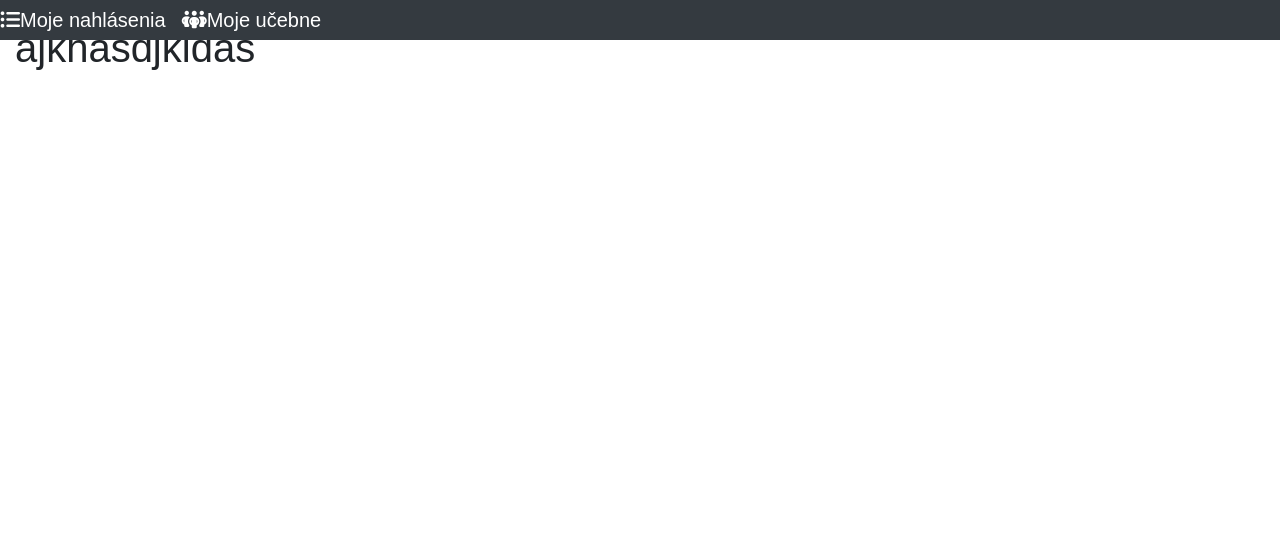
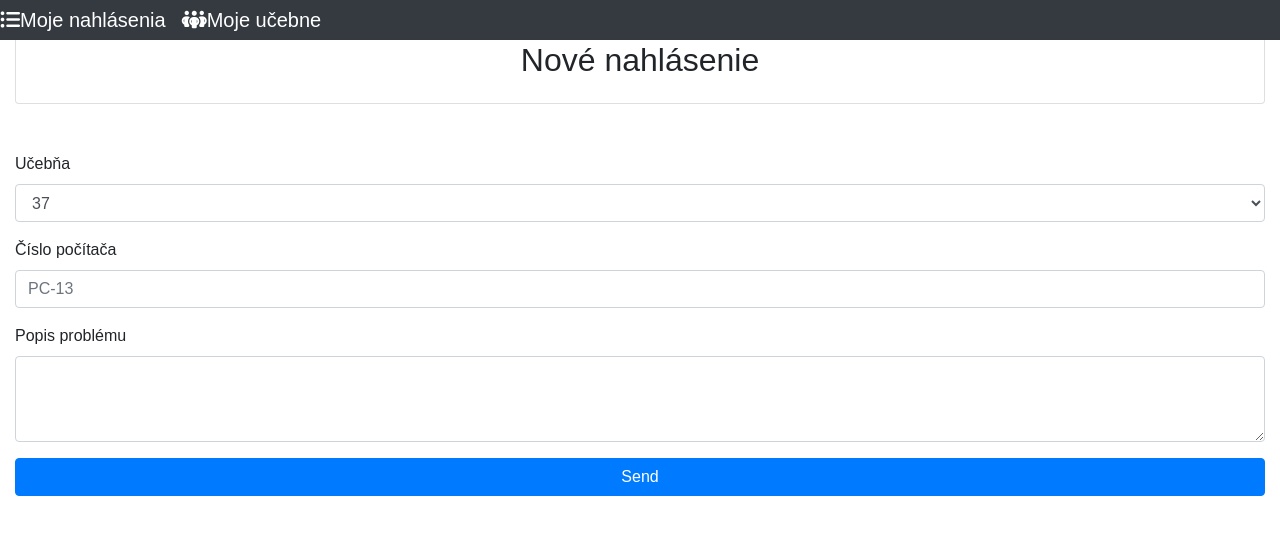
Before and after one commit to Slavissimo/Malfuction-report-system, a PHP site: page /reportform.php in a window 1280 px wide. Shown: the top 535 px of the page. Run offline with PHP 8.4, Linux system fonts and the light colour scheme; data comes from the database, SQL or seed files in the repository; some libraries are stand-ins or nearby versions.

Commit message:
Formulár

```diff
--- a/backend/add.php
+++ b/backend/add.php
@@ -3,24 +3,27 @@
 session_start();
 require '../config/config.php';
 
-if(isset($_POST['add'])) {
-    $fname = mysqli_real_escape_string($conn, $_POST['fname']);
-    $lname = mysqli_real_escape_string($conn, $_POST['lname']);
-    $email = mysqli_real_escape_string($conn, $_POST['email']);
-    $age = mysqli_real_escape_string($conn, $_POST['age']);
-
-    $query = "INSERT INTO users ( fname, lname, email, age) VALUES ('$fname', '$lname', '$email', '$age')";
+if(isset($_POST['send'])) {
+    $classrooms = $_POST['inputClassroom'];
+    $pcnumber = $_POST['ComputerNumber'];
+    $description = $_POST['Description'];
+    $classrooms = (int)$classrooms;
+    $cislo = "SELECT classrooms.id FROM classrooms WHERE number = $classrooms";
+    $sql = mysqli_query($conn, $cislo);
+    $fetch = mysqli_fetch_array($sql, MYSQLI_ASSOC);
+    $id = $fetch['id'];
+    $query = "INSERT INTO reports (classroom_id, pcnumber, message) VALUES ('$id', '$pcnumber', '$description')";
     $result = mysqli_query($conn, $query);
 
 
 
     if ($result) {
-        $_SESSION['message'] = "You have created a user";
-        header("Location: ../pages/create.php");
+        $_SESSION['message'] = "Report has been sent";
+        header("Location: ../frontend/reports.php");
         exit(0);
     } else {
-        $_SESSION['message'] = "User was not created! Try again";
-        header("Location: ../pages/create.php");
+        $_SESSION['message'] = "Report was not send! Try again";
+        header("Location: ../frontend/reports.php");
         exit(0);
     }
 }
--- a/backend/loginconfirm.php
+++ b/backend/loginconfirm.php
@@ -21,7 +21,7 @@
                 }
 
         } else {
-            $_SESSION['message'] = "Wrong password";
+            $_SESSION['message'] = "Wrong Username";
             header("Location: ../frontend/login.php");
         }
     }
--- a/frontend/reportform.php
+++ b/frontend/reportform.php
@@ -1,5 +1,5 @@
 <?php
-
+require '../backend/add.php';
 require '../config/config.php';
 ?>
 <!DOCTYPE html>
@@ -20,7 +20,42 @@
         <a class="navbar-brand mb-0 h1" href="classrooms.php"><i class="fa-solid fa-people-group"></i>Moje učebne</a>
    </nav>
     <div class="mt-4">
-        <h1>ajkhasdjkldas</h1>
+    <div class="card shadow p-3 mb-5">
+            <div>
+                <h2 class="text-center">Nové nahlásenie</h2>
+            </div>
+        </div>
+  <form method="POST" action="../backend/add.php">
+  <div class="form-group">
+  <label name="inputClassroom">Učebňa</label>
+      <select name="inputClassroom" class="form-control">
+    <?php
+    $query = "SELECT number FROM classrooms";
+    $result = mysqli_query($conn, $query);
+    if(mysqli_num_rows($result) > 0){
+      foreach($result as $data){
+        ?>
+        <option><?= $data['number']; ?></option>
+        <?php
+      }
+
+    }
+    {
+      echo '<p class="alert alert-danger mt-1"> There are no classrooms in your database <p>';
+    }
+      ?>
+      </select>
+    </div>
+  <div class="form-group">
+    <label name="ComputerNumber">Číslo počítača</label>
+    <input class="form-control" name="ComputerNumber" placeholder="PC-13">
+  </div>
+  <div class="form-group">
+    <label name="Description">Popis problému</label>
+    <textarea class="form-control" name="Description" rows="3"></textarea>
+  </div>
+  <button class="btn btn-block btn-primary" name="send">Send</button>
+</form>
     </div>
   </body>
 </html>
```
Also changed, not shown: frontend/reports.php (+5 -3 lines), frontend/css.css (line endings or trailing spaces).
